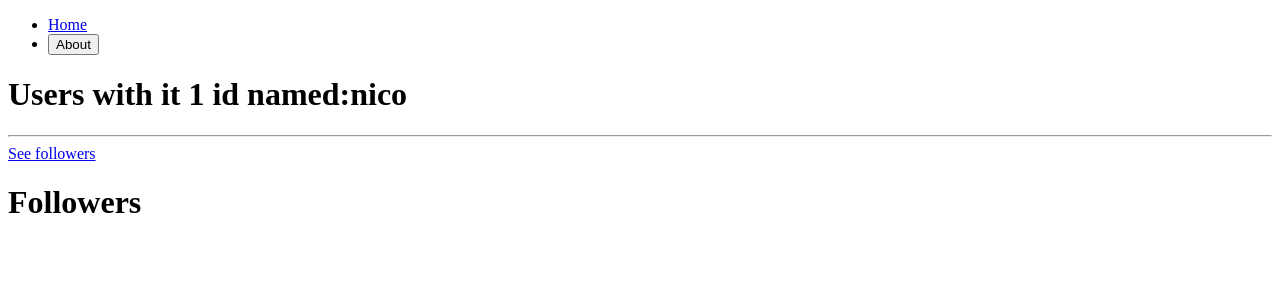
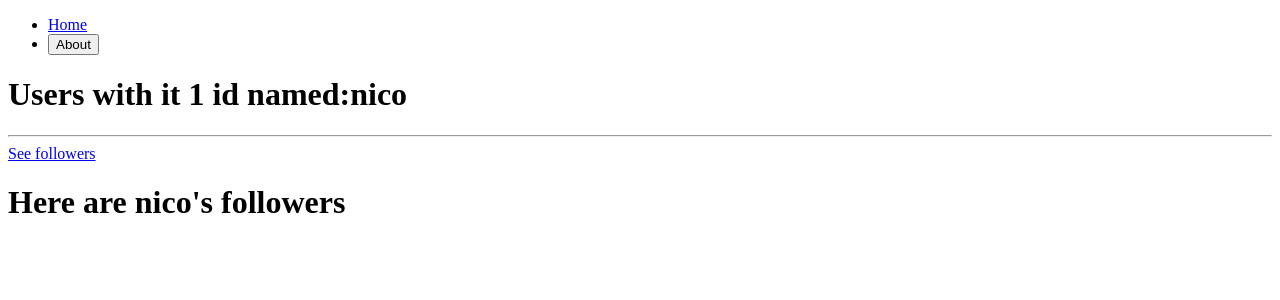
Before and after one commit to jonghwa3471/react-router-v6, a React (Create React App) app: page /users/1/followers in a window 1280 px wide. Shown: the top 300 px of the page. Built offline with nearby package versions, Linux system fonts and the light colour scheme.

Commit message:
#4.7 useOutletContext

```diff
--- a/src/screens/users/Followers.tsx
+++ b/src/screens/users/Followers.tsx
@@ -1,5 +1,12 @@
+import { useOutletContext } from "react-router-dom";
+
+interface IFollowersContext {
+  nameOfMyUser: string;
+}
+
 function Followers() {
-  return <h1>Followers</h1>;
+  const { nameOfMyUser } = useOutletContext<IFollowersContext>();
+  return <h1>Here are {nameOfMyUser}'s followers</h1>;
 }
 
 export default Followers;
--- a/src/screens/users/User.tsx
+++ b/src/screens/users/User.tsx
@@ -11,7 +11,13 @@ function User() {
       </h1>
       <hr />
       <Link to="followers">See followers</Link>
-      <Outlet />
+      <Outlet
+        context={{
+          nameOfMyUser: users.map((user) =>
+            user.id === Number(userId) ? user.name : null
+          ),
+        }}
+      />
     </div>
   );
 }
```
